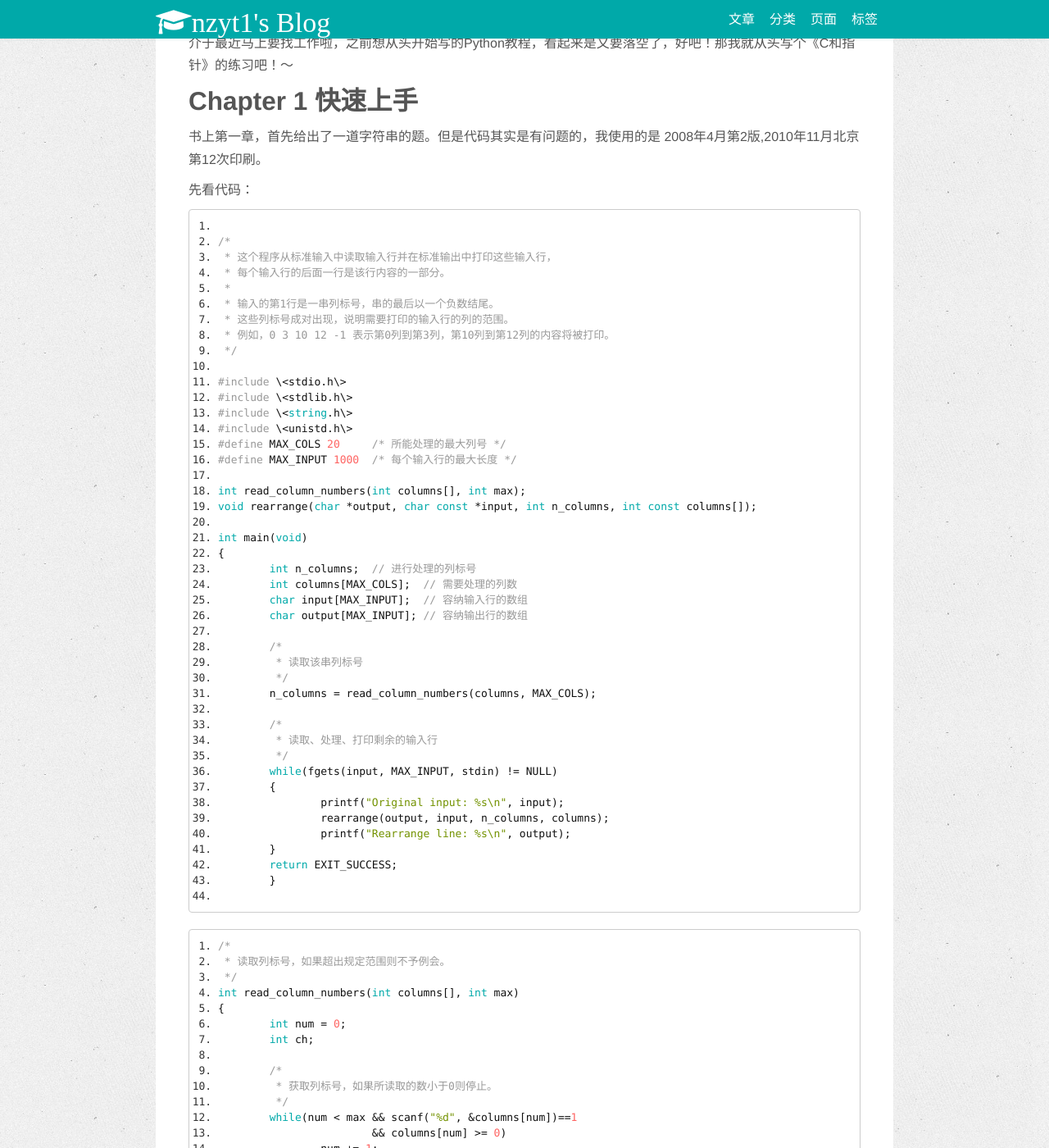
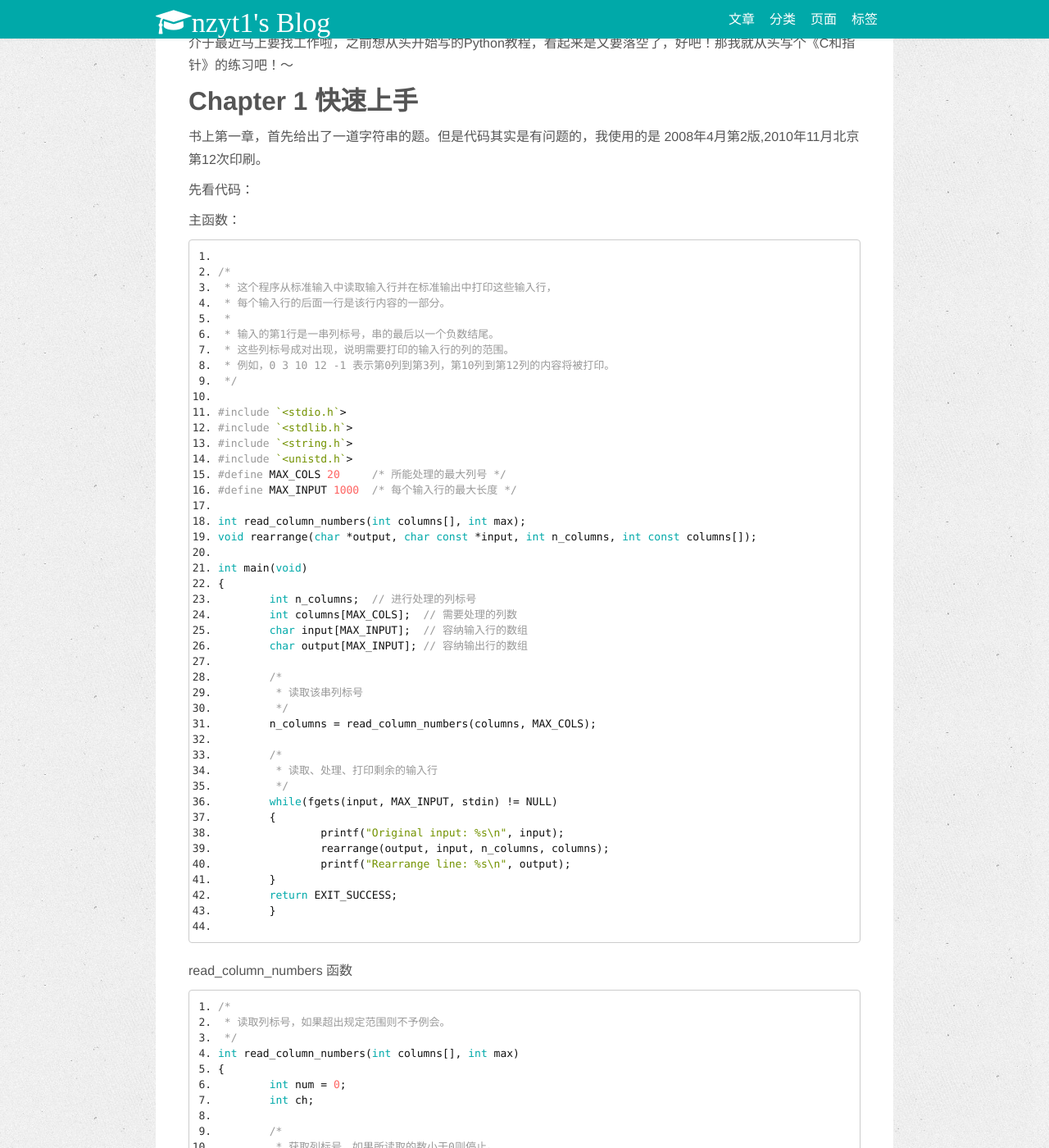
Before and after one commit to noobPlusPlus/noobplusplus.github.io, a Jekyll site: the page built from _posts/2016-08-05-C和指针初窥.md, in a window 1280 px wide and 1400 px high, scrolled down 261 px. Shown: the whole window at 82% size. Built offline with Jekyll 4.4.1, drawn with Linux system fonts in a browser that asks for light colours; nearby versions of some CDN libraries; comment, search, counter and statistics services are not loaded; some of the changed text lies outside the part shown.

Commit message:
modify code

```diff
--- a/_posts/2016-08-05-C和指针初窥.md
+++ b/_posts/2016-08-05-C和指针初窥.md
@@ -20,6 +20,7 @@
 
 先看代码：
 
+主函数：
 <pre class="prettyprint linenums">
 
 /*
@@ -31,10 +32,10 @@
  * 例如，0 3 10 12 -1 表示第0列到第3列，第10列到第12列的内容将被打印。
  */
 
-#include \<stdio.h\>
-#include \<stdlib.h\>
-#include \<string.h\>
-#include \<unistd.h\>
+#include `<stdio.h`>
+#include `<stdlib.h`>
+#include `<string.h`>
+#include `<unistd.h`>
 #define MAX_COLS 20	/* 所能处理的最大列号 */
 #define MAX_INPUT 1000	/* 每个输入行的最大长度 */
 
@@ -66,6 +67,7 @@
 	}
 	</pre>
 
+read_column_numbers 函数
 <pre class="prettyprint linenums">
 /*
  * 读取列标号，如果超出规定范围则不予例会。
@@ -101,7 +103,7 @@
 }
 </pre>
 
-
+rearrange 函数
 <pre class="prettyprint linenums">
 /*
  * 处理输入行，将制定列的字符链接在一起，输出行以NUL结尾。
@@ -147,6 +149,16 @@
 ### 各种情况
 这是一个很简单的字符串题，根据第一行要求的数字，对每一行的字符串提取部分，拼接起来，并输出。
 
+1, 是代码中已经考虑到的，第一行输入不是成对出现的。
+2, 输出行空间不够，书中也考虑到了。
+
+这样子看似运行能够这正常，事实上，来试试。
+
+<pre class="prettyprint linenums">
+
+
+</pre>
+
 
 {% if page.comments %}
 <div id="disqus_thread"></div>
```
Also changed, not shown: other parts of _posts/2016-08-05-C和指针初窥.md (+1 -1 lines).
